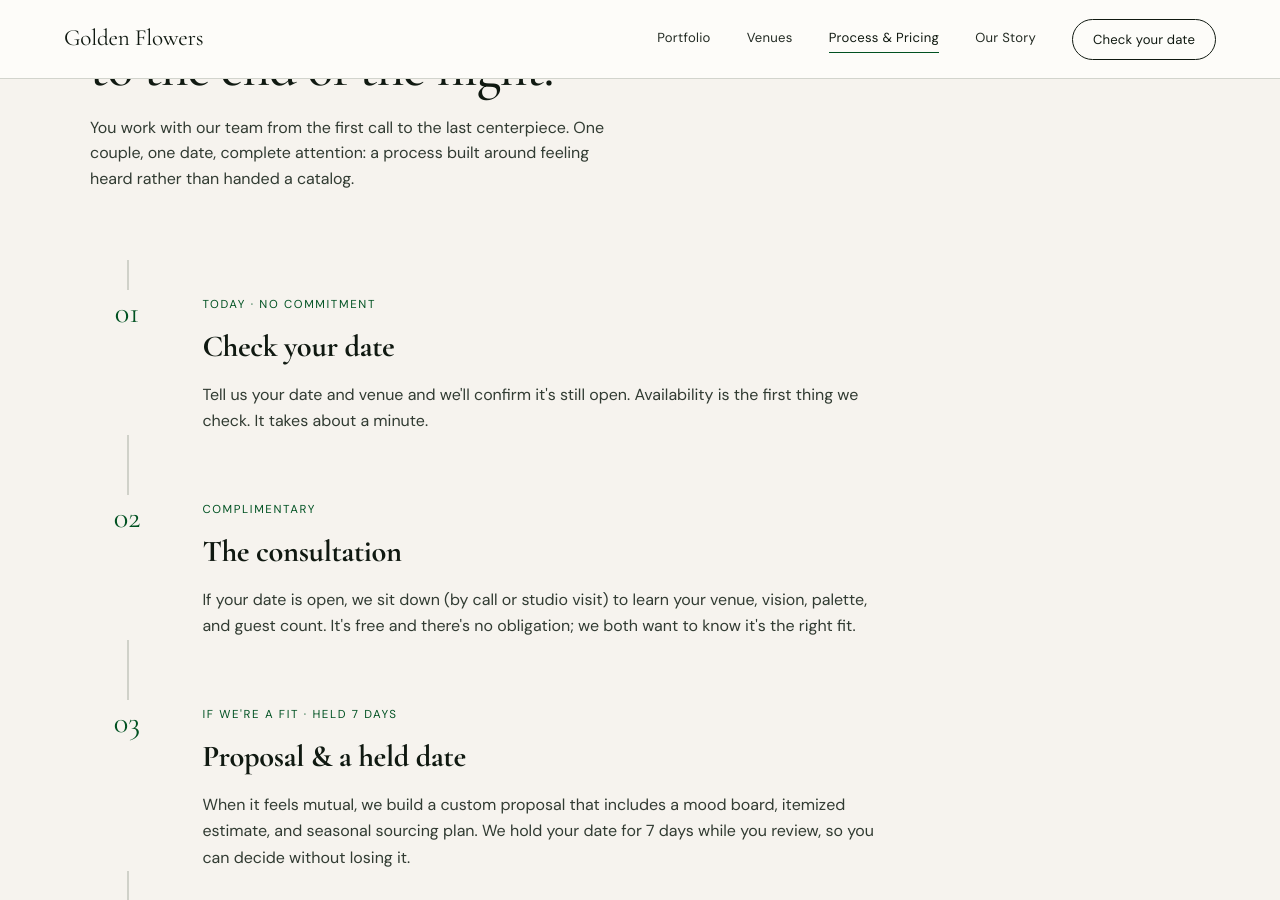
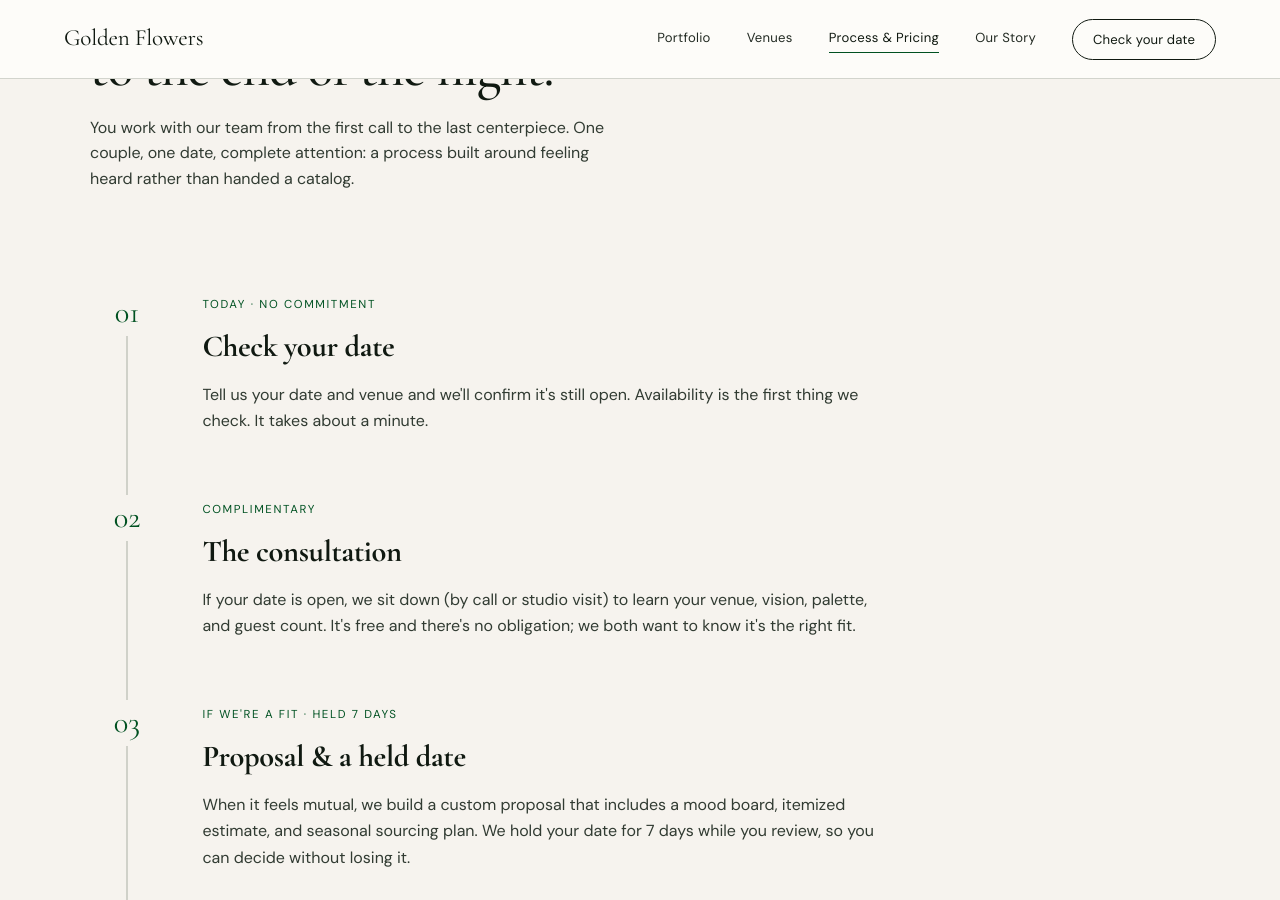
Before and after one commit to jshplhm/goldenflowers, a Jekyll site: the page built from weddings/index.md, in a window 1280 px wide and 900 px high, scrolled down 911 px. Built offline with Jekyll 4.4.1, drawn with Linux system fonts in a browser that asks for light colours.

Commit message:
Make the process rail an actual timeline, at every width
Three separate faults in the same twelve lines.

The stub above 01: .proc-step:first-child never matched. .proc-head is
the real first child of .proc-wrap, so the rule meant to start the rail
at the first numeral never applied and step 01 kept the full-height
default, hanging a line above itself with nothing before it. :last-child
DID match, which is why only the top end looked wrong. Now matches "a
step with no step before it", which holds regardless of what else the
wrapper contains.

The rail did not connect anything: .proc-num was a stretched grid item,
so it filled the entire row and its --bg2 background knocked the rail out
across almost all of each step. What survived was a short dash floating
between steps rather than a line joining them. align-self:start sizes it
to its own glyph, so it knocks out just enough to sit ON a continuous
rail -- which is what the device was always trying to be.

It vanished below 860px: the step collapsed to one column and the rail
was switched off, so the timeline was missing on phones and tablets, i.e.
for most of the traffic. The numeral column is a clamp now and never
collapses; the rail centres on it via calc, and the numeral steps down so
it still fits at 42px.

Co-Authored-By: Claude Opus 5 <noreply@anthropic.com>

```diff
--- a/assets/css/redesign.css
+++ b/assets/css/redesign.css
@@ -56,6 +56,8 @@
   --sp-s:clamp(40px,5vw,64px);
   --sp-m:clamp(60px,8vw,104px);
   --sp-l:clamp(84px,10vw,136px);
+  /* Numeral column on the process timeline; the rail centres on it. */
+  --proc-col:clamp(42px,6vw,74px);
   /* Layout system: one deterministic header height (sticky offsets dock against it)
      and one content column width (nav/footer inner content aligns to it; color/photo
      bands stay full-bleed). */
@@ -595,12 +597,26 @@ body.lb-open{overflow:hidden;}
 .proc-head .lab{color:var(--accent);}
 .proc-head h2{font-family:var(--d);font-weight:430;font-optical-sizing:auto;font-size:clamp(1.9rem,4.6vw,3.4rem);letter-spacing:-.02em;line-height:1.05;margin:20px 0 18px;color:var(--ink);}
 .proc-head p{color:var(--fg2);max-width:60ch;line-height:1.6;}
-.proc-step{display:grid;grid-template-columns:74px 1fr;gap:clamp(20px,3vw,44px);padding:30px 0;position:relative;}
+/* The rail: one line per step, knocked out where the numeral's own background
+   sits on top of it. The numeral column stays a column at every width -- it
+   used to collapse to a single column below 860px, which meant the timeline
+   device disappeared on phones and tablets, i.e. on most of the traffic. */
+.proc-step{display:grid;grid-template-columns:var(--proc-col) 1fr;gap:clamp(14px,3vw,44px);padding:30px 0;position:relative;}
 /* vertical timeline rail connecting the numbered nodes */
-.proc-step::before{content:"";position:absolute;left:37px;top:0;bottom:0;width:1.5px;background:var(--line);}
-.proc-step:first-child::before{top:52px;}
+.proc-step::before{content:"";position:absolute;left:calc(var(--proc-col)/2 - .75px);top:0;bottom:0;width:1.5px;background:var(--line);}
+/* First step must not draw above its own numeral. :first-child never matched:
+   .proc-head is the real first child of .proc-wrap, so step 01 kept the full
+   -height default and hung a stub above itself. :last-child DID match, which
+   is why only the top end was wrong. Match "a step with no step before it"
+   instead, which holds whatever else lives in the wrapper. */
+.proc-step:not(.proc-step + .proc-step)::before{top:52px;}
 .proc-step:last-child::before{bottom:auto;height:52px;}
-.proc-num{position:relative;z-index:2;width:74px;text-align:center;font-family:var(--d);font-style:normal;font-size:1.9rem;color:var(--accent);line-height:1;background:var(--bg2);padding:8px 0;}
+/* align-self:start matters more than it looks. As a stretched grid item the
+   numeral filled the whole row, and its --bg2 background knocked the rail out
+   across almost all of each step, leaving a short floating dash between steps
+   rather than a line connecting them. Sized to its own glyph, it knocks out
+   just enough to sit ON a continuous rail. */
+.proc-num{align-self:start;position:relative;z-index:2;width:var(--proc-col);text-align:center;font-family:var(--d);font-style:normal;font-size:clamp(1.2rem,3vw,1.9rem);color:var(--accent);line-height:1;background:var(--bg2);padding:8px 0;}
 .proc-when{font-size:.72rem;letter-spacing:.14em;text-transform:uppercase;color:var(--accent);}
 .proc-step h3{font-family:var(--d);font-size:clamp(1.3rem,2.4vw,1.9rem);letter-spacing:-.01em;margin:8px 0 10px;color:var(--ink);}
 .proc-step p{color:var(--fg2);line-height:1.65;max-width:62ch;}
@@ -1119,9 +1135,7 @@ body.nav-hidden .venue-breadcrumb{top:0;}
   .nav-r{display:none;}
   .nav-toggle{display:flex;}
   .twocol,.twoup{grid-template-columns:1fr;gap:28px;}
-  .proc-step{grid-template-columns:1fr;gap:6px;}
-  .proc-step::before{display:none;}
-  .proc-num{font-size:1.9rem;width:auto;text-align:left;padding:0;}
+  /* .proc-step keeps its numeral column and rail at every width now. */
   .quote-grid{grid-template-columns:1fr;}
   .venue-grid{grid-template-columns:1fr 1fr;}
   .two-col,.philosophy-grid,.pricing-box{grid-template-columns:1fr;gap:28px;}
```
